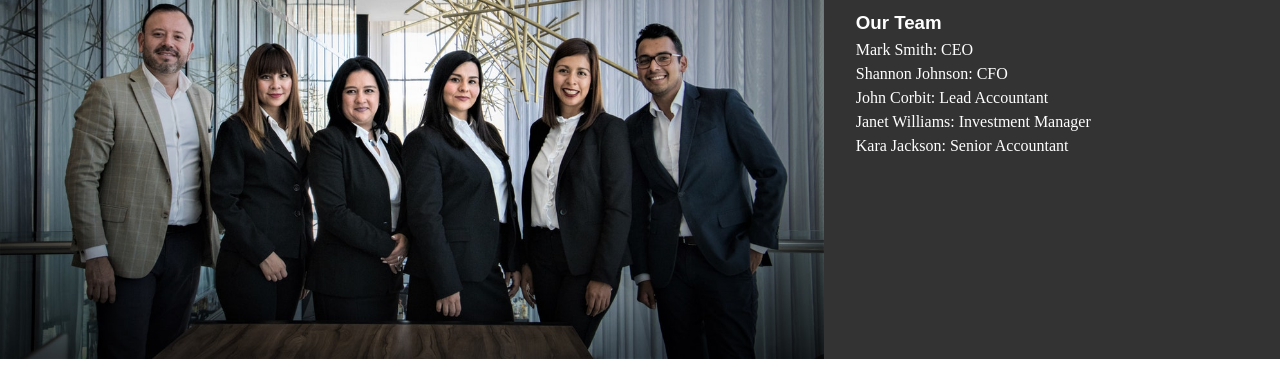
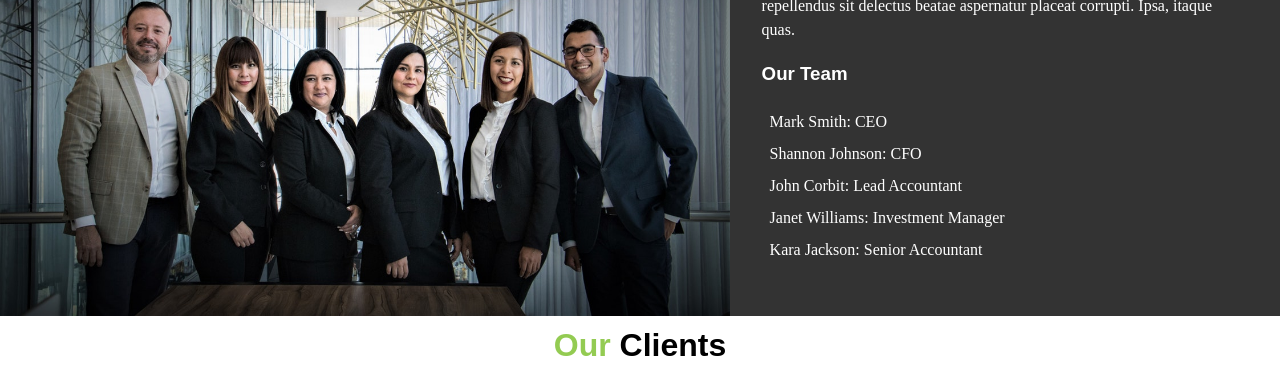
Before and after one commit to zbyszrom/gatsby-edgeledger, a Gatsby site: page /what-who in a window 1280 px wide. Shown: the part 553-920 px from the top of the page. Built offline with nearby package versions, Linux system fonts and the light colour scheme; Gatsby itself is replaced by a stand-in of ours; a web font is replaced by a local one.

Commit message:
who improvement

```diff
--- a/src/components/who.js
+++ b/src/components/who.js
@@ -19,6 +19,12 @@ const Container = styled.div`
   color: #fff;
   padding: 2rem;
   flex: 1;
+  display: flex;
+  flex-direction: column;
+  justify-content: space-evenly;
+  align-items: start;
+
+
 `
 const Who = ()=>{
     const data = useStaticQuery(getPeople)
--- a/src/styles/global.css
+++ b/src/styles/global.css
@@ -24,8 +24,14 @@ p {
 a {
     text-decoration: none;
   }
+ul {
+  margin: 0.5rem 0;
+  list-style: none;
+}
+
+
 li {
-    list-style: none;
+    margin: 0.5rem;
 }
 span {
     color: #93cb52;
--- a/src/styles/layout.css
+++ b/src/styles/layout.css
@@ -7,12 +7,13 @@ section{
   margin: auto;
   padding: 0 2rem;
   overflow: hidden;
+
 }
 .who {
   display: flex;
 }
 .img {
-  flex: 2.1;
+  flex: 1.5;
 
 }
 .high {
```
